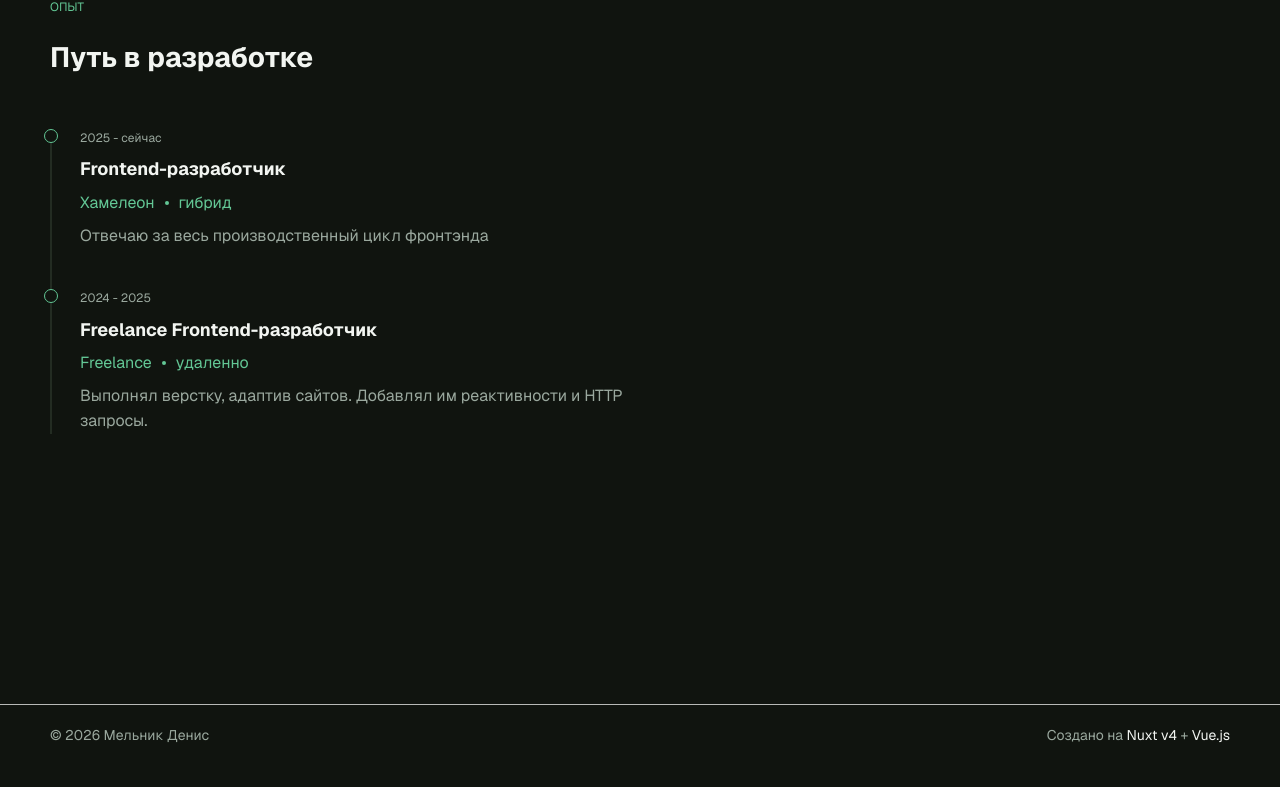
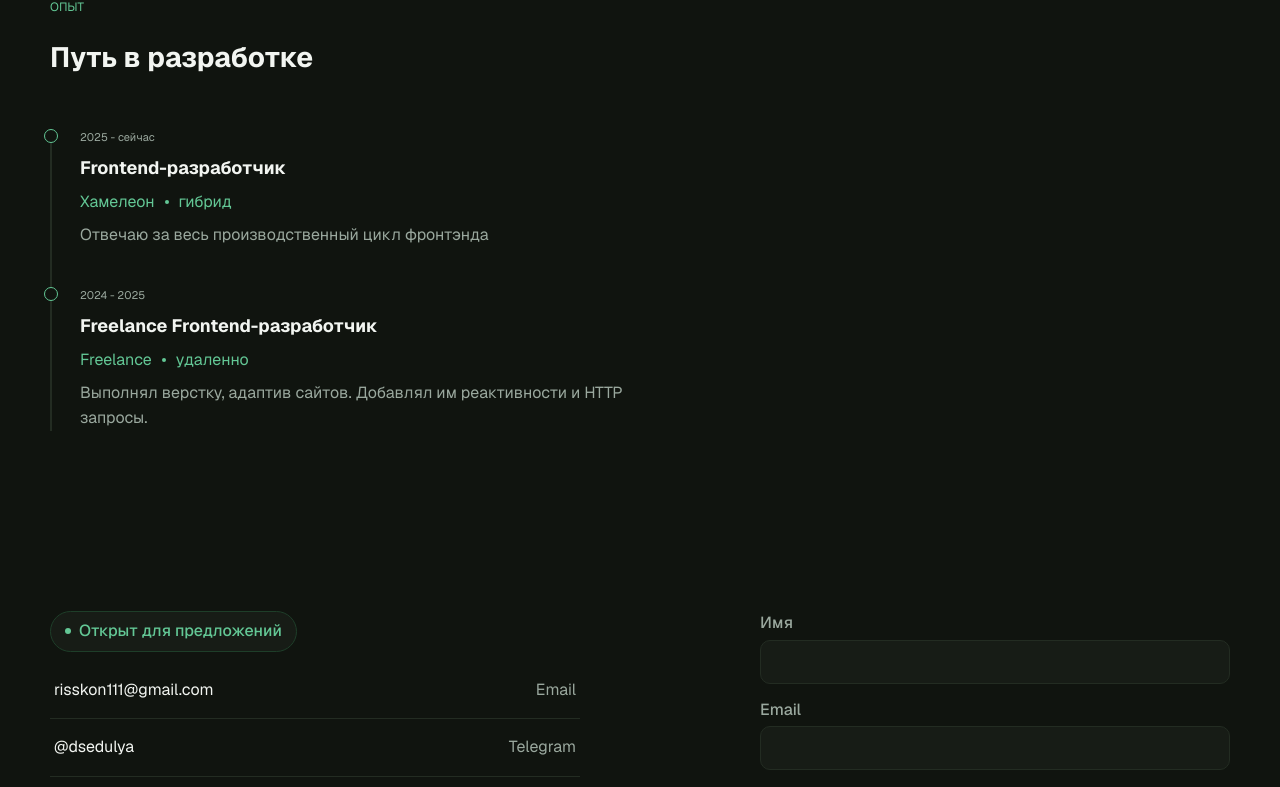
Before and after one commit to DenWebSite/portfolio, a Nuxt app: page / in a window 1280 px wide. Shown: the part 1973-2760 px from the top of the page. Before the commit the page ends 2739 px from the top, so only its background shows below. Built offline with nearby package versions, Linux system fonts and the light colour scheme.

Commit message:
добавил форму

```diff
--- a/app/assets/base/_utils.scss
+++ b/app/assets/base/_utils.scss
@@ -33,6 +33,11 @@
 	color: var(--color-accent);
 	font-size: 12px;
 	margin-bottom: 18px;
+
+
+	@include media.mobile-s {
+		margin-bottom: 8px;
+	}
 
 	span {
 		display: inline-block;
@@ -95,9 +100,7 @@
 		padding-bottom: 75px;
 	}
 
-	@include media.mobile-s {
-
-	}
+	@include media.mobile-s {}
 }
 
 .navbar-active {
--- a/app/components/About.vue
+++ b/app/components/About.vue
@@ -60,6 +60,11 @@ const qualityItems = ['Vitest', 'ESLint']
             text-align: center;
             color: var(--color-dim);
             margin-bottom: 20px;
+            text-transform: uppercase;
+
+            @include mobile-s {
+                font-size: 14px;
+            }
         }
     }
 }
--- a/app/components/Contact.vue
+++ /dev/null
@@ -1,15 +0,0 @@
-<script setup lang="ts">
-
-</script>
-
-<template>
-    <section class="section contact">
-        <div class="container">
-
-        </div>
-    </section>
-</template>
-
-<style lang="scss" scoped>
-
-</style>
--- /dev/null
+++ b/app/components/Form.vue
@@ -0,0 +1,224 @@
+<script setup lang="ts">
+
+</script>
+
+<template>
+
+    <section class="section form">
+        <div class="container">
+            <div class="form__inner">
+                <div class="form__socials">
+                    <h2 class="form__socials-title"><span></span>Открыт для предложений</h2>
+
+                    <ul class="form__socials__list">
+                        <li class="form__socials__list-item">
+                            <a href="/" target="_blank">risskon111@gmail.com</a>
+                            <p>Email</p>
+                        </li>
+                        <li class="form__socials__list-item">
+                            <a href="/" target="_blank">@dsedulya</a>
+                            <p>Telegram</p>
+                        </li>
+                        <li class="form__socials__list-item">
+                            <a href="/" target="_blank">vk.com/dsedulya</a>
+                            <p>VK</p>
+                        </li>
+                        <li class="form__socials__list-item">
+                            <a href="https://github.com/DenWebSite" target="_blank">github.com/DenWebSite</a>
+                            <p>Github</p>
+                        </li>
+                    </ul>
+                </div>
+
+                <form class="form__contact">
+                    <div class="form__contact-group">
+                        <label for="name" class="form__contact-label">Имя</label>
+                        <input class="form__contact-input" name="name" id="name" type="text" placeholder="" required>
+                    </div>
+
+                    <div class="form__contact-group">
+                        <label for="email" class="form__contact-label">Email</label>
+                        <input class="form__contact-input" name="email" id="email" type="text" placeholder="" required>
+                    </div>
+
+                    <div class="form__contact-group">
+                        <label for="message" class="form__contact-label">Сообщение</label>
+                        <textarea class="form__contact-textarea" name="message" id="message" rows="5"
+                            required></textarea>
+                    </div>
+
+                    <button class="btn">Отправить заявку</button>
+                </form>
+            </div>
+        </div>
+    </section>
+
+</template>
+
+<style lang="scss" scoped>
+.form {
+
+    &__inner {
+        display: flex;
+        align-items: flex-start;
+        justify-content: space-between;
+        gap: 40px;
+
+        @include mobile {
+            flex-direction: column;
+            align-items: center;
+        }
+    }
+
+    &__socials {
+        max-width: 530px;
+        width: 100%;
+
+        &-title {
+            color: var(--color-accent);
+            padding: 7px 14px;
+            background-color: var(--color-bg-elem);
+            border-radius: var(--br-xl);
+            border: 1px solid var(--color-accent-dark);
+            display: inline-block;
+            font-weight: 500;
+            font-size: 16px;
+            margin-bottom: 10px;
+
+            @include mobile-s {
+                font-size: 14px;
+            }
+
+            span {
+                display: inline-block;
+                width: 6px;
+                height: 6px;
+                background-color: var(--color-accent);
+                border-radius: var(--br-biggest);
+                margin-right: 8px;
+                margin-bottom: 2px;
+            }
+        }
+
+        &__list {
+
+            &-item {
+                border-bottom: 1px solid var(--br-color);
+                display: flex;
+                align-items: center;
+                justify-content: space-between;
+                gap: 20px;
+                padding-right: 4px;
+                transition: all var(--hover-time);
+
+                @include mobile-s {
+                    font-size: 14px;
+                }
+
+
+                &:has(a:hover) {
+                    border-color: var(--color-accent-dark);
+                    transform: translateX(5px);
+                }
+
+                a {
+                    padding: 16px 0px 16px 4px;
+                    width: 100%;
+                    transition: all var(--hover-time);
+
+                    @include hover {
+                        color: var(--color-accent);
+                    }
+                }
+
+                p {
+                    color: var(--color-dim);
+                }
+            }
+        }
+    }
+
+    &__contact {
+        max-width: 470px;
+        width: 100%;
+
+        &-group {
+
+            &+& {
+                margin-top: 14px;
+            }
+        }
+
+        &-label {
+            display: block;
+            margin-bottom: 4px;
+            color: var(--color-dim);
+            font-weight: 500;
+
+            @include mobile-s {
+                font-size: 14px;
+            }
+        }
+
+        &-input {
+            width: 100%;
+            background-color: var(--color-bg-elem);
+            padding: 12px 15px;
+            color: var(--color-light);
+            border-radius: var(--br-m);
+            border: 1px solid var(--br-color);
+            font-size: 14px;
+
+            &:focus {
+                border-color: var(--color-accent);
+            }
+        }
+
+        &-textarea {
+            width: 100%;
+            background-color: var(--color-bg-elem);
+            padding: 12px 15px;
+            margin-bottom: 18px;
+            color: var(--color-light);
+            border-radius: var(--br-m);
+            border: 1px solid var(--br-color);
+            font-size: 14px;
+            resize: none;
+            outline: none;
+            transition: all var(--hover-time);
+
+            &:focus {
+                border-color: var(--color-accent) !important;
+            }
+
+
+            scrollbar-color: var(--color-accent-dark) transparent;
+
+            &::-webkit-scrollbar {
+                width: 8px;
+                background-color: transparent;
+            }
+
+            &::-webkit-scrollbar-thumb {
+                background-color: var(--color-dim);
+                border-radius: 20px;
+                border: 2px solid transparent;
+                background-clip: content-box;
+
+                @include hover {
+                    background-color: var(--color-accent);
+                }
+            }
+
+            &::-webkit-scrollbar-track {
+                background-color: transparent;
+                margin: 4px 0;
+            }
+
+            &::-webkit-scrollbar-button {
+                display: none;
+            }
+        }
+    }
+}
+</style>
--- a/app/components/PathTimeLine.vue
+++ b/app/components/PathTimeLine.vue
@@ -26,10 +26,9 @@ const props = defineProps<{
 </template>
 
 <style lang="scss" scoped>
+.path__timeline {
 
-.path__timeline{
-
-    &-item{
+    &-item {
         max-width: 600px;
         display: flex;
         flex-direction: column;
@@ -37,7 +36,7 @@ const props = defineProps<{
 
         position: relative;
 
-        &::before{
+        &::before {
             content: '';
             position: absolute;
             left: -36px;
@@ -48,29 +47,38 @@ const props = defineProps<{
             border-radius: var(--br-biggest);
         }
 
-        &+&{
+        &+& {
             margin-top: 40px;
         }
     }
 
-    &-year{
+    &-year {
         color: var(--color-dim);
-        font-size: 12px;
+        font-size: 11px;
     }
 
-    &-title{
+    &-title {
         font-size: 18px;
         font-weight: 700;
         color: var(--color-light);
+
+        @include mobile-s {
+            font-size: 16px;
+        }
     }
 
-    &-company{
+    &-company {
         color: var(--color-accent);
 
-        span{
+
+        @include mobile-s {
+            font-size: 14px;
+        }
+
+        span {
             display: inline-block;
             width: 4px;
-            height:4px;
+            height: 4px;
             background-color: var(--color-accent);
             border-radius: var(--br-biggest);
             margin-inline: 6px;
@@ -78,9 +86,12 @@ const props = defineProps<{
         }
     }
 
-    &-descr{
-        color: var(--color-dim)
+    &-descr {
+        color: var(--color-dim);
+
+        @include mobile-s {
+            font-size: 14px;
+        }
     }
 }
-
 </style>
--- a/app/components/ProjectsListItem.vue
+++ b/app/components/ProjectsListItem.vue
@@ -18,8 +18,8 @@ const props = defineProps<{
 <template>
     <li class="projects__list-item">
         <p class="intro">{{ item.intro }}</p>
-        <h3 class="title">{{item.title}}</h3>
-        <p class="subtitle">{{item.descr}}</p>
+        <h3 class="title">{{ item.title }}</h3>
+        <p class="subtitle">{{ item.descr }}</p>
 
         <ul class="stack__list">
             <li v-for="i in item.stack" class="stack__list-item">{{ i }}</li>
@@ -45,6 +45,11 @@ const props = defineProps<{
 
 .title {
     font-size: 18px;
+
+
+    @include mobile-s {
+        font-size: 16px;
+    }
 }
 
 .stack__list {
@@ -65,7 +70,11 @@ const props = defineProps<{
 }
 
 .link {
-    color: var(--color-accent)
+    color: var(--color-accent);
+
+    @include mobile-s {
+        font-size: 14px;
+    }
 }
 
 .projects__list-item {
@@ -83,5 +92,9 @@ const props = defineProps<{
         max-width: unset;
         width: 100%;
     }
+
+    @include mobile-s{
+        padding: 20px 18px;
+    }
 }
 </style>
--- a/app/pages/index.vue
+++ b/app/pages/index.vue
@@ -7,7 +7,7 @@
     <About></About>
     <Projects></Projects>
     <Path></Path>
-    <Contact></Contact>
+    <Form></Form>
 </template>
 
 <style lang="scss" scoped>
```
